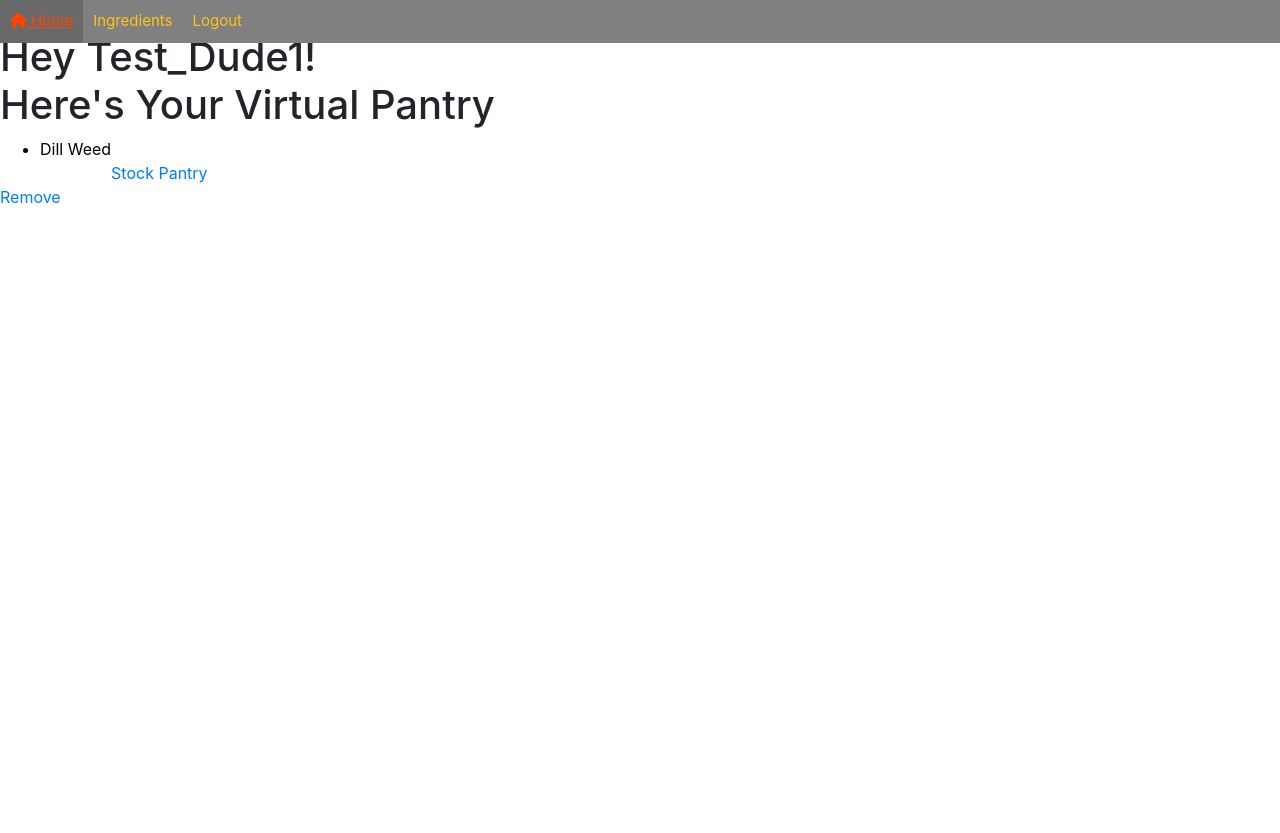
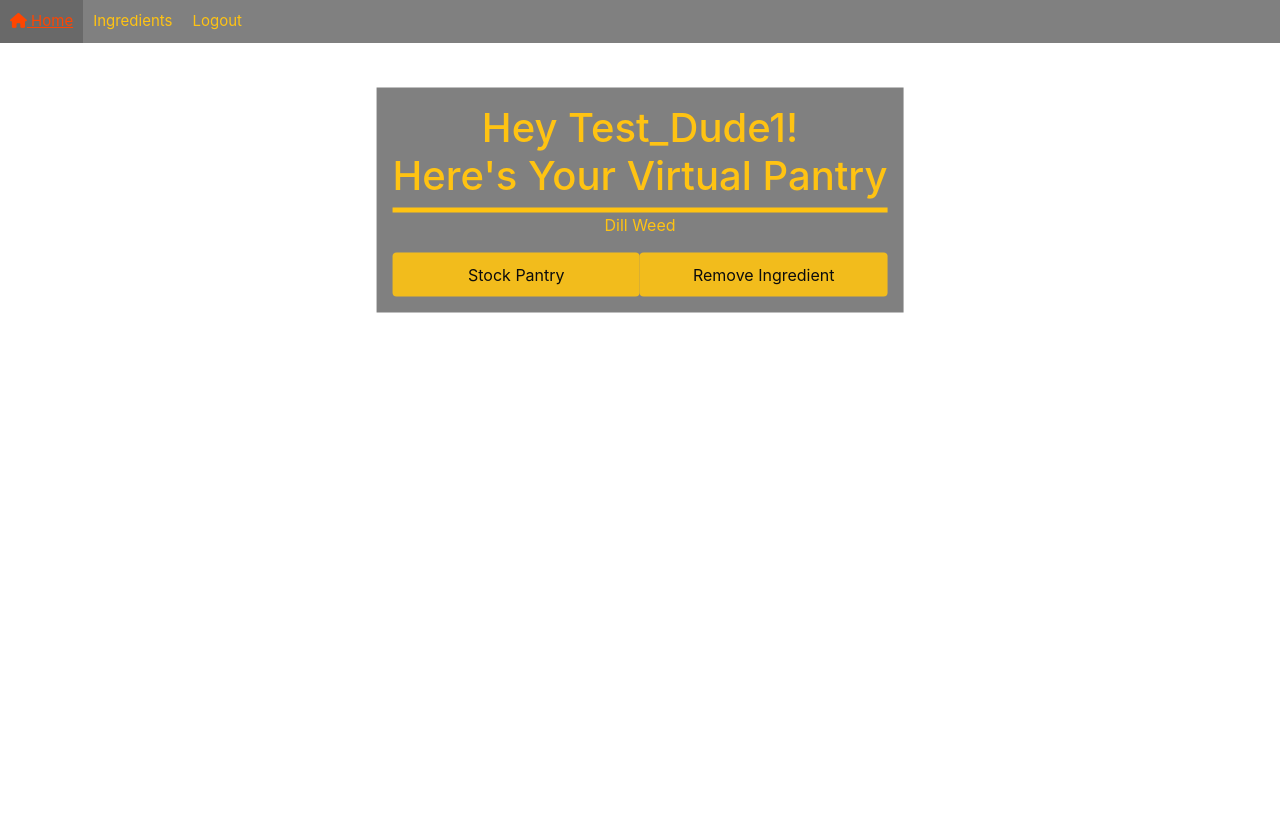
Before and after one commit to Joshhnatek/cmpe131proj, a Flask app: page /ingredients in a window 1280 px wide. Before the commit the page ends 203 px from the top, so only its background shows below. Run offline with Flask 2, Linux system fonts and the light colour scheme; a user stored in the database is signed in; data comes from the database, SQL or seed files in the repository; both versions use the stored data as it was after the commit; some libraries are stand-ins or nearby versions.

Commit message:
Added css container around pantry list and buttons

```diff
--- a/app/static/css/homestyle.css
+++ b/app/static/css/homestyle.css
@@ -3,16 +3,21 @@
     color: white;
     font-family: "Times New Roman", Times, serif;
     font-size:100px;
-
+    text-align: center;
 }
 
 .home_style p    {
     font-size: 20px;
     color: white;
     font-weight: bold;
-    text-shadow: 0 0 3px #000000;
+    text-shadow: 2px 2px 8px #000000;
+}
 
-
+.home_style .about_container{
+    top: 30%;
+    left: 20%;
+    right: 20%;
+    padding: 5%;
 }
 
 .home_style{
@@ -26,5 +31,5 @@
 
 .home_style h3{
     color: white;
-    text-shadow: 2px 2px #000000;
+    text-shadow: 2px 2px 8px #000000;
 }
--- a/app/static/css/ingredientstyle.css
+++ b/app/static/css/ingredientstyle.css
@@ -1,4 +1,41 @@
 .ingredient_list{
-    float: left;
+    /*background-image: url();*/
+    background-repeat: no-repeat;
+    background-position: center;
+    background-size: cover;
+    height: 100%;
+}
+
+.ingredient_container{
+    position: absolute;
+    background-color: gray;
+    top: 25%;
+    left: 50%;
+    transform: translate(-50%, -50%);
+    padding: 16px;
+    color: #FFC312;
+    text-align: center;
+}
+
+.ingredient_container ul{
+    border-top: 5px solid #FFC312;
+    padding: 0;
+    list-style-type: none;
+}
+
+.ingredient_button{
+    display: flex;
+    vertical-align: middle;
+}
+
+.ingredient_button a{
+    background-color: #FFC312;
     color: black;
+    text-align: center;
+    padding: 10px;
+    opacity: 0.9;
 }
+
+.ingredient_button a:hover{
+    opacity: 1.0;
+}
--- a/app/templates/ingredient_list.html
+++ b/app/templates/ingredient_list.html
@@ -1,9 +1,11 @@
 {% extends 'base.html' %}
 
 {% block content %}
-    <h1>Hey {{current_user.username}}!</br>Here's Your Virtual Pantry</h1>
+    <div class = ingredient_list>
+        <div class = ingredient_container>
+            <h1>Hey {{current_user.username}}!<br>Here's Your Virtual Pantry</h1>
             {% if pantry %}
-    <ul class="ingredient_list">
+            <ul>
                 {% for item in pantry %}
                     <li>{{ item.name }}</li>
                 {% endfor %}
@@ -11,7 +13,11 @@
             {% else %}
             <h2>Your Pantry is Empty</h2>
             {% endif %}
-    <br>
-    <a href="{{url_for('stock_pantry')}}">Stock Pantry</a> <br>
-    <a href="{{url_for('remove_ingredient') }}">Remove</a>
+
+            <div class="ingredient_button btn-grp">
+                <a href="{{url_for('stock_pantry')}}" class="btn">Stock Pantry</a>
+                <a href="{{url_for('remove_ingredient')}}" class="btn">Remove Ingredient</a>
+            </div>
+        </div>
+    </div>
 {% endblock %}
```
Also changed, not shown: app/templates/home.html (+7 -6 lines), app/app.db, app/static/img/pull-out-pantry-shelves-canada-tall-cabinet-ikea-hardware-diy-ideas-sizes-drawers.jpg (added). Lines whose indentation alone changed are shown as unchanged.
